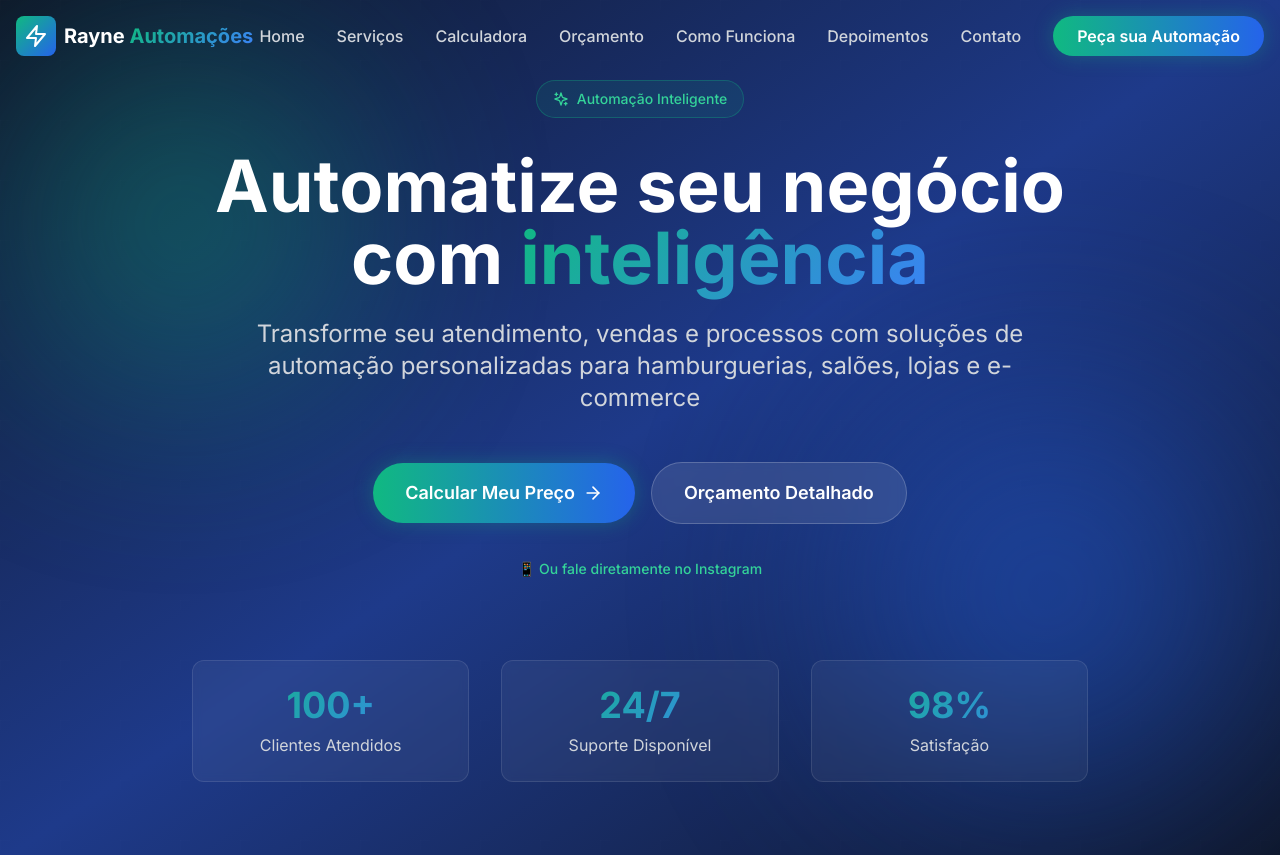
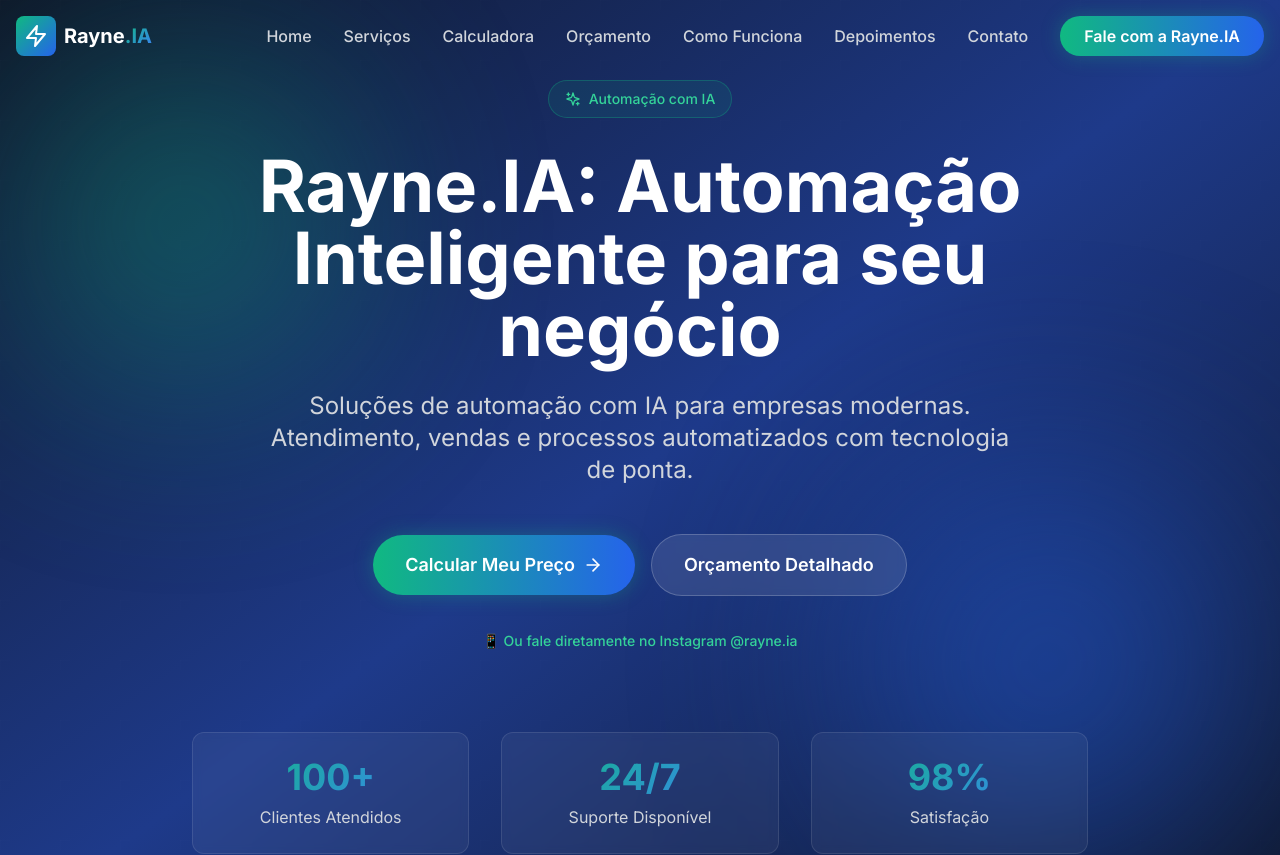
Before and after one commit to cicero-rocha/rayne-automacoes, a React (Vite) app: page / in a window 1280 px wide. Shown: the top 855 px of the page. Built offline with nearby package versions, Linux system fonts and the light colour scheme.

Commit message:
Rebranding para Rayne.IA

```diff
--- a/index.html
+++ b/index.html
@@ -4,13 +4,13 @@
     <meta charset="UTF-8" />
     <link rel="icon" type="image/svg+xml" href="/favicon.svg" />
     <meta name="viewport" content="width=device-width, initial-scale=1.0" />
-    <meta name="description" content="Rayne Automações - Automatize seu negócio com inteligência. Soluções de automação para hamburguerias, salões, lojas e e-commerce." />
-    <meta name="keywords" content="automação, negócios, inteligência artificial, whatsapp, chatbot, vendas, atendimento automatizado" />
-    <meta name="author" content="Rayne Automações" />
+  <meta name="description" content="Rayne.IA - Automação Inteligente para Negócios. Soluções de automação com IA para empresas modernas." />
+  <meta name="keywords" content="automação, inteligência artificial, IA, whatsapp, chatbot, vendas, atendimento automatizado, rayne.ia" />
+  <meta name="author" content="Rayne.IA" />
     <link rel="preconnect" href="https://fonts.googleapis.com">
     <link rel="preconnect" href="https://fonts.gstatic.com" crossorigin>
     <link href="https://fonts.googleapis.com/css2?family=Inter:wght@300;400;500;600;700;800&display=swap" rel="stylesheet">
-    <title>Rayne Automações Automation Website</title>
+  <title>Rayne.IA - Automação Inteligente</title>
   </head>
   <body>
     <div id="root"></div>
--- a/src/components/Footer.tsx
+++ b/src/components/Footer.tsx
@@ -26,15 +26,15 @@
                 <Zap className="w-6 h-6 text-white" />
               </div>
               <span className="text-xl font-bold text-white">
-                Rayne <span className="text-gradient">Automações</span>
+                Rayne<span className="text-gradient">.IA</span>
               </span>
             </div>
             <p className="text-gray-400 mb-6 max-w-md">
-              Transformamos negócios através de automação inteligente. Soluções personalizadas para levar sua empresa ao próximo nível.
+              Soluções de automação inteligente com IA para empresas modernas. Transforme seu negócio com a Rayne.IA.
             </p>
             <div className="flex space-x-4">
               <a
-                href="https://www.instagram.com/rayne.automacoes/"
+                href="https://www.instagram.com/rayne.ia/"
                 target="_blank"
                 rel="noopener noreferrer"
                 className="bg-slate-800 p-3 rounded-full hover:bg-gradient-to-br hover:from-pink-500 hover:to-purple-600 transition-all"
@@ -42,7 +42,7 @@
                 <Instagram className="w-5 h-5 text-white" />
               </a>
               <a
-                href="mailto:cicerorayne.automacoes@gmail.com"
+                href="mailto:contato@rayne.ia"
                 className="bg-slate-800 p-3 rounded-full hover:bg-gradient-to-br hover:from-blue-500 hover:to-cyan-600 transition-all"
               >
                 <Mail className="w-5 h-5 text-white" />
@@ -71,20 +71,20 @@
             <ul className="space-y-2">
               <li>
                 <a
-                  href="mailto:cicerorayne.automacoes@gmail.com"
+                  href="mailto:contato@rayne.ia"
                   className="text-gray-400 hover:text-emerald-400 transition-colors text-sm"
                 >
-                  cicerorayne.automacoes@gmail.com
+                  contato@rayne.ia
                 </a>
               </li>
               <li>
                 <a
-                  href="https://www.instagram.com/rayne.automacoes/"
+                  href="https://www.instagram.com/rayne.ia/"
                   target="_blank"
                   rel="noopener noreferrer"
                   className="text-gray-400 hover:text-emerald-400 transition-colors text-sm"
                 >
-                  @rayne.automacoes
+                  @rayne.ia
                 </a>
               </li>
             </ul>
@@ -93,8 +93,8 @@
 
         <div className="border-t border-slate-800 pt-8">
           <div className="text-center text-gray-400 text-sm">
-            <p>&copy; {new Date().getFullYear()} Rayne Automações. Todos os direitos reservados.</p>
-            <p className="mt-2">Desenvolvido com tecnologia e inteligência</p>
+            <p>&copy; {new Date().getFullYear()} Rayne.IA. Todos os direitos reservados.</p>
+            <p className="mt-2">Desenvolvido com IA e tecnologia</p>
           </div>
         </div>
       </div>
--- a/src/components/Header.tsx
+++ b/src/components/Header.tsx
@@ -36,7 +36,7 @@
               <Zap className="w-6 h-6 text-white" />
             </div>
             <span className="text-xl font-bold text-white">
-              Rayne <span className="text-gradient">Automações</span>
+              Rayne<span className="text-gradient">.IA</span>
             </span>
           </a>
 
@@ -51,12 +51,12 @@
               </a>
             ))}
             <a
-              href="https://www.instagram.com/rayne.automacoes/"
+              href="https://www.instagram.com/rayne.ia/"
               target="_blank"
               rel="noopener noreferrer"
               className="bg-gradient-to-r from-emerald-500 to-blue-600 text-white px-6 py-2 rounded-full font-semibold hover:shadow-lg hover:scale-105 transition-all glow"
             >
-              Peça sua Automação
+              Fale com a Rayne.IA
             </a>
           </div>
 
@@ -81,12 +81,12 @@
               </a>
             ))}
             <a
-              href="https://www.instagram.com/rayne.automacoes/"
+              href="https://www.instagram.com/rayne.ia/"
               target="_blank"
               rel="noopener noreferrer"
               className="block bg-gradient-to-r from-emerald-500 to-blue-600 text-white px-6 py-3 rounded-full font-semibold text-center"
             >
-              Peça sua Automação
+              Fale com a Rayne.IA
             </a>
           </div>
         )}
--- a/src/components/Hero.tsx
+++ b/src/components/Hero.tsx
@@ -12,16 +12,15 @@
         <div className="max-w-4xl mx-auto text-center">
           <div className="inline-flex items-center space-x-2 bg-emerald-500/10 border border-emerald-500/30 rounded-full px-4 py-2 mb-8">
             <Sparkles className="w-4 h-4 text-emerald-400" />
-            <span className="text-emerald-400 text-sm font-medium">Automação Inteligente</span>
+            <span className="text-emerald-400 text-sm font-medium">Automação com IA</span>
           </div>
 
           <h1 className="text-5xl md:text-7xl font-bold text-white mb-6 leading-tight">
-            Automatize seu negócio com{' '}
-            <span className="text-gradient">inteligência</span>
+            Rayne.IA: Automação Inteligente para seu negócio
           </h1>
 
           <p className="text-xl md:text-2xl text-gray-300 mb-12 max-w-3xl mx-auto leading-relaxed">
-            Transforme seu atendimento, vendas e processos com soluções de automação personalizadas para hamburguerias, salões, lojas e e-commerce
+            Soluções de automação com IA para empresas modernas. Atendimento, vendas e processos automatizados com tecnologia de ponta.
           </p>
 
           <div className="flex flex-col sm:flex-row items-center justify-center gap-4 mb-8">
@@ -42,12 +41,12 @@
 
           <div className="text-center">
             <a
-              href="https://www.instagram.com/rayne.automacoes/"
+              href="https://www.instagram.com/rayne.ia/"
               target="_blank"
               rel="noopener noreferrer"
               className="inline-flex items-center text-emerald-400 hover:text-emerald-300 transition-colors text-sm font-medium"
             >
-              📱 Ou fale diretamente no Instagram
+              📱 Ou fale diretamente no Instagram @rayne.ia
             </a>
           </div>
 
```
